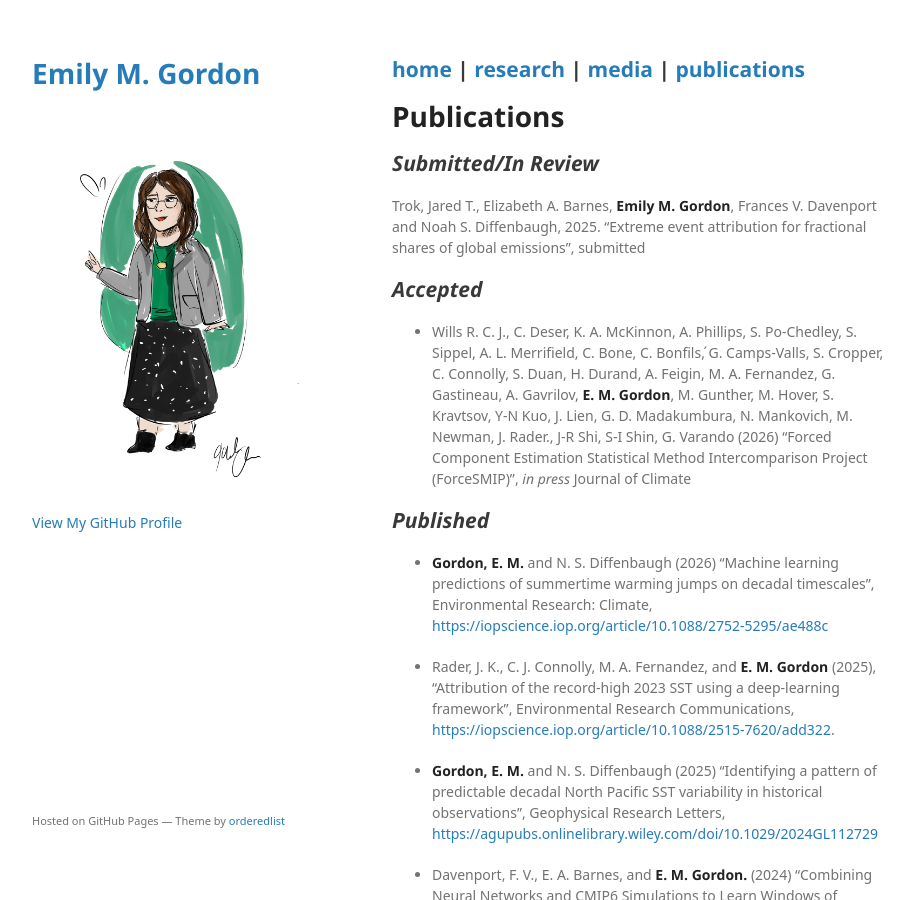
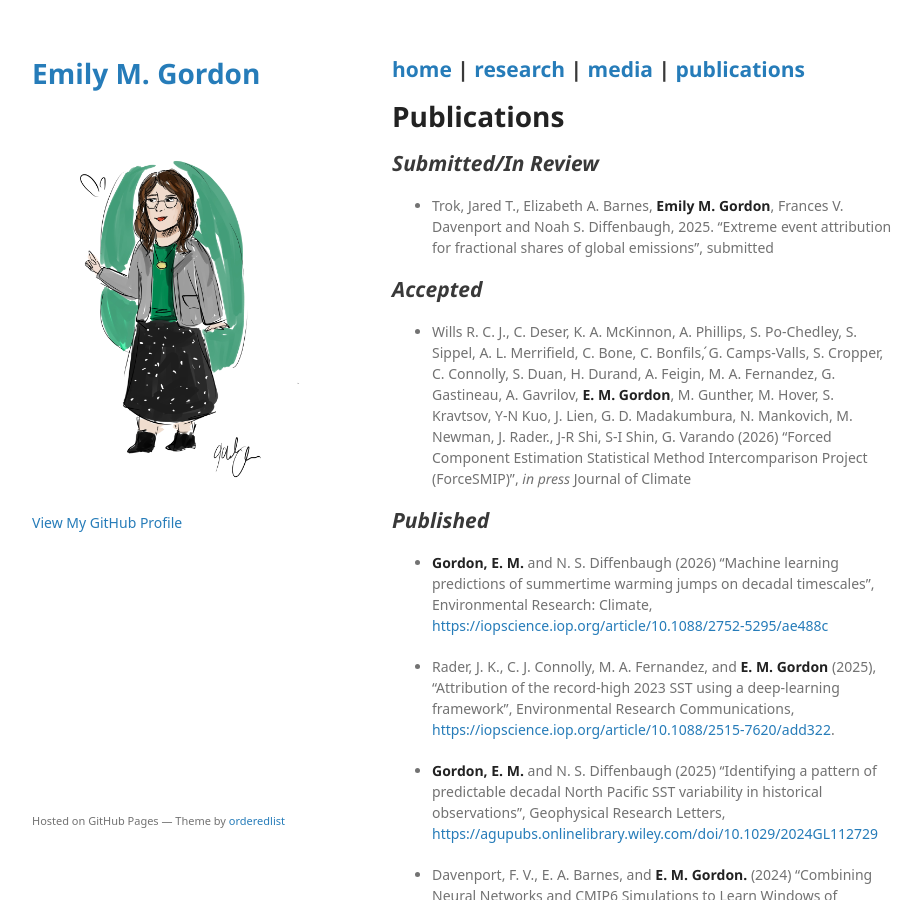
Before and after one commit to emily-gordy/emily-gordy.github.io, a Jekyll site: the page built from publications.md, in a window 1280 px wide and 900 px high. Shown: the whole window, without its empty margins (178-1099 px from the left). Built offline with Jekyll 4.4.1, drawn with Linux system fonts in a browser that asks for light colours; some web fonts are replaced; a script that is not in the unit is left out; the repository's description, which GitHub fills in, is left out; our own code applies the rules of GitHub Pages for plain Markdown files.

```diff
--- a/publications.md
+++ b/publications.md
@@ -8,7 +8,7 @@ permalink: /publications/
 # Publications
 
 ## _Submitted/In Review_
-Trok, Jared T., Elizabeth A. Barnes, **Emily M. Gordon**, Frances V. Davenport and Noah S. Diffenbaugh, 2025. "Extreme event attribution for fractional shares of global emissions", submitted
+* Trok, Jared T., Elizabeth A. Barnes, **Emily M. Gordon**, Frances V. Davenport and Noah S. Diffenbaugh, 2025. "Extreme event attribution for fractional shares of global emissions", submitted
 
 ## _Accepted_
 
@@ -40,4 +40,4 @@ Trok, Jared T., Elizabeth A. Barnes, **Emily M. Gordon**, Frances V. Davenport a
 
 ## Software:
 
-Arcodia, M, E. A. Barnes, C. Connolly, F. V. Davenport, Z. Carlo Frontera, **E. M. Gordon**, D. Hueholt, A. Mamalakis and E. Valkonen: Applied Machine Learning Tutorial for Earth Scientists, 2022,  Zenodo: [https://doi.org/10.5281/zenodo.6686879](https://doi.org/10.5281/zenodo.6686879). Github: [https://github.com/eabarnes1010/ml_tutorial_csu](https://github.com/eabarnes1010/ml_tutorial_csu)
+* Arcodia, M, E. A. Barnes, C. Connolly, F. V. Davenport, Z. Carlo Frontera, **E. M. Gordon**, D. Hueholt, A. Mamalakis and E. Valkonen: Applied Machine Learning Tutorial for Earth Scientists, 2022,  Zenodo: [https://doi.org/10.5281/zenodo.6686879](https://doi.org/10.5281/zenodo.6686879). Github: [https://github.com/eabarnes1010/ml_tutorial_csu](https://github.com/eabarnes1010/ml_tutorial_csu)
```
